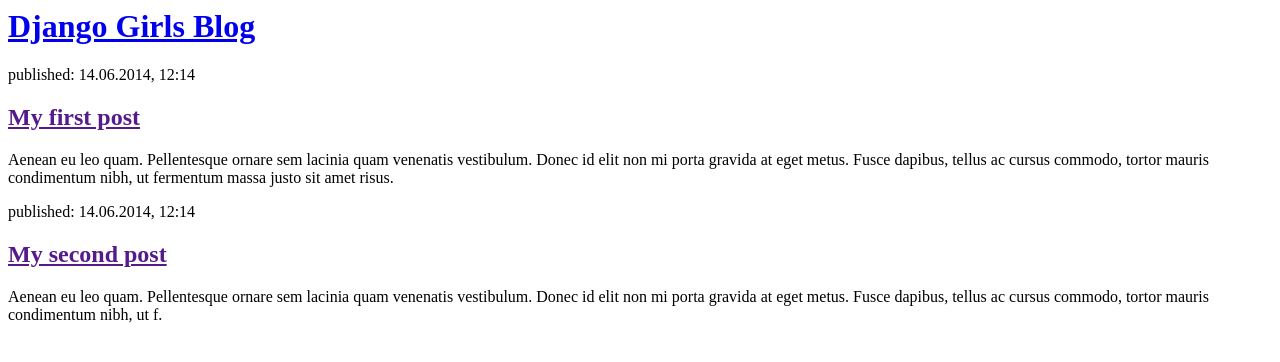
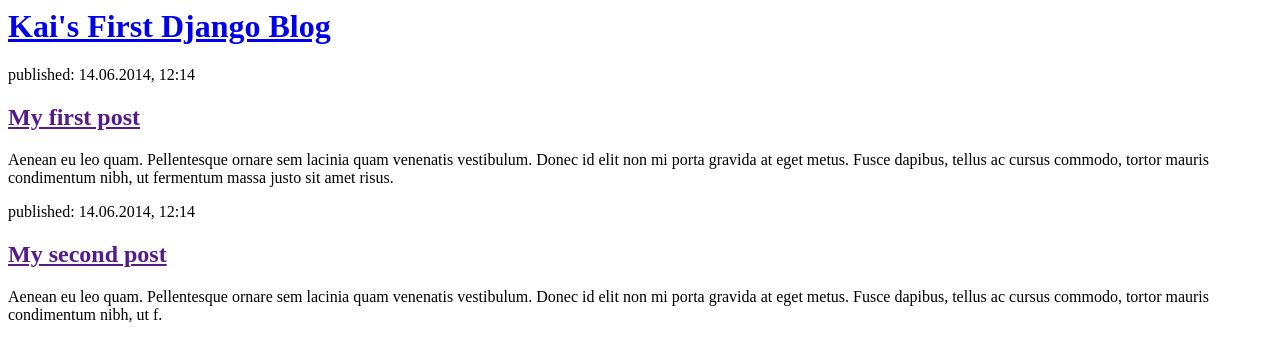
Before and after one commit to kaizenagility/nypd_arrest_app, a Django app: page / in a window 1280 px wide. Shown: the top 362 px of the page. Run offline with Django 3.2, Linux system fonts and the light colour scheme.

Commit message:
First commit today

```diff
--- a/blog/templates/blog/post_list.html
+++ b/blog/templates/blog/post_list.html
@@ -1,10 +1,10 @@
 <html>
     <head>
-        <title>Django Girls blog</title>
+        <title>Kai's First Django Blog</title>
     </head>
     <body>
         <div>
-            <h1><a href="/">Django Girls Blog</a></h1>
+            <h1><a href="/">Kai's First Django Blog</a></h1>
         </div>
 
         <div>
--- a/nypd/urls.py
+++ b/nypd/urls.py
@@ -20,4 +20,5 @@
 urlpatterns = [
     path('admin/', admin.site.urls),
     path('', include('blog.urls')),
+    # path('', views.post_list, name='post_list'),
 ]
```
